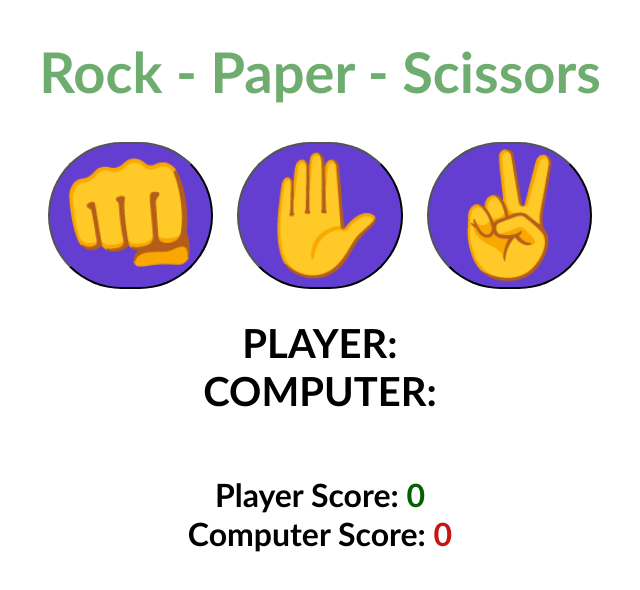
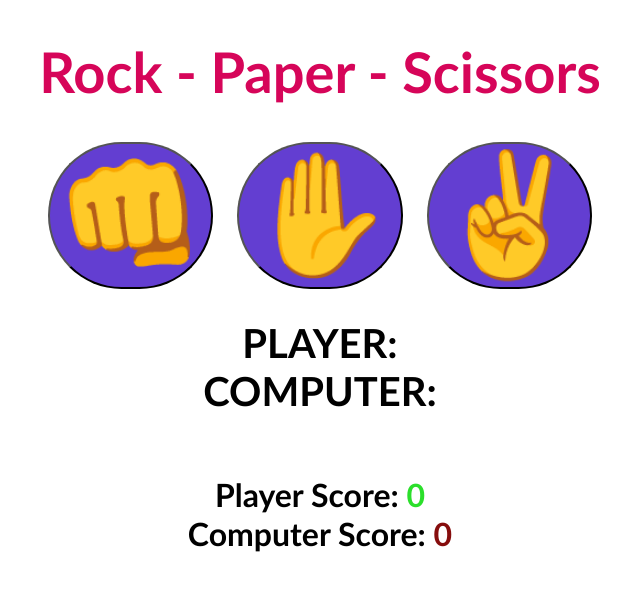
Before and after one commit to tp-martin/rock-paper-scissors, a plain HTML site: page index.html in a window 1280 px wide. Shown: the whole page, without its empty margins (320-960 px from the left). Drawn offline with Linux system fonts and the light colour scheme.

Commit message:
Pick some new colors

```diff
--- a/style.css
+++ b/style.css
@@ -9,7 +9,7 @@ body {
 
 h1{
     font-size: 3.5rem;
-    color: rgb(111, 172, 111);
+    color: rgb(214, 5, 89);
     align-items: center;
 }
 
@@ -45,9 +45,9 @@ h1{
 }
 
 .greenText, #playerScoreDisplay{
-    color: rgb(5, 95, 5)
+    color: rgb(43, 223, 43)
 }
 
 .redText, #computerScoreDisplay{
-    color: rgb(199, 21, 21)
+    color: rgb(134, 13, 13)
 }
```
